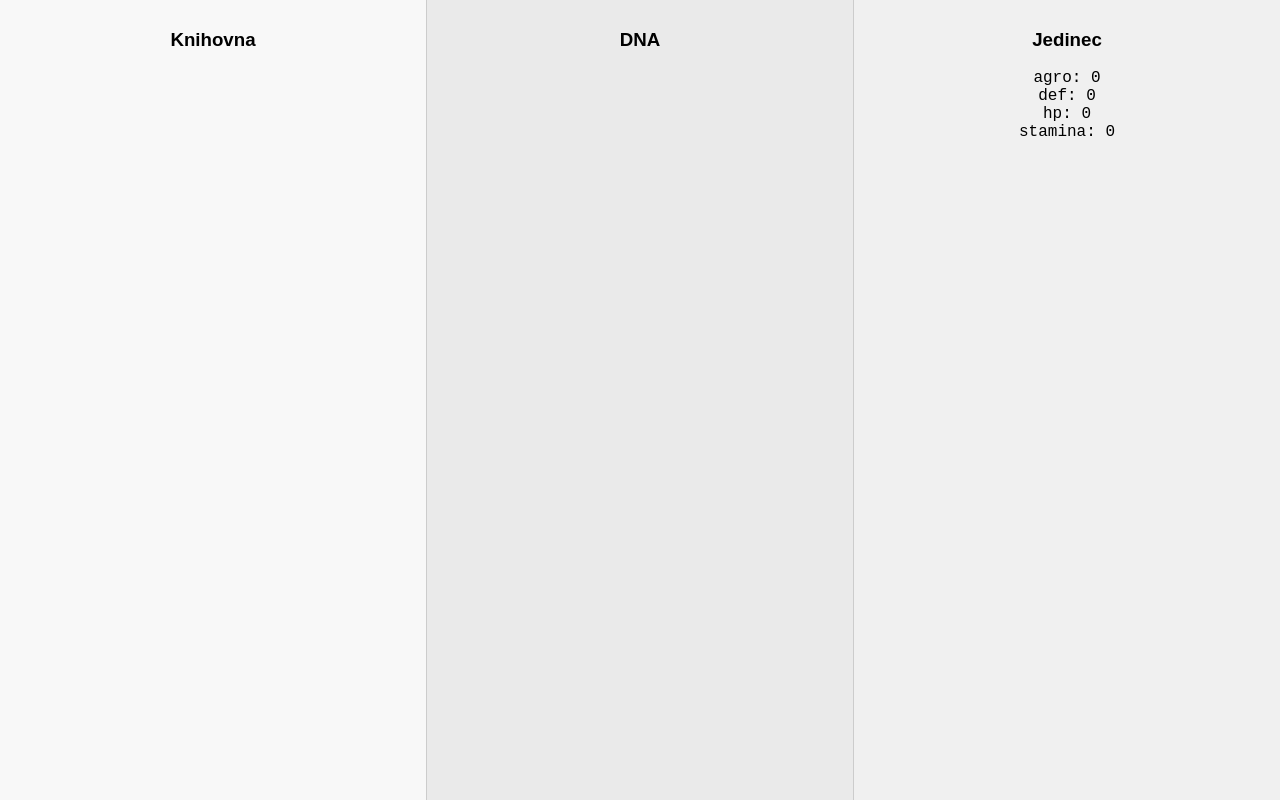
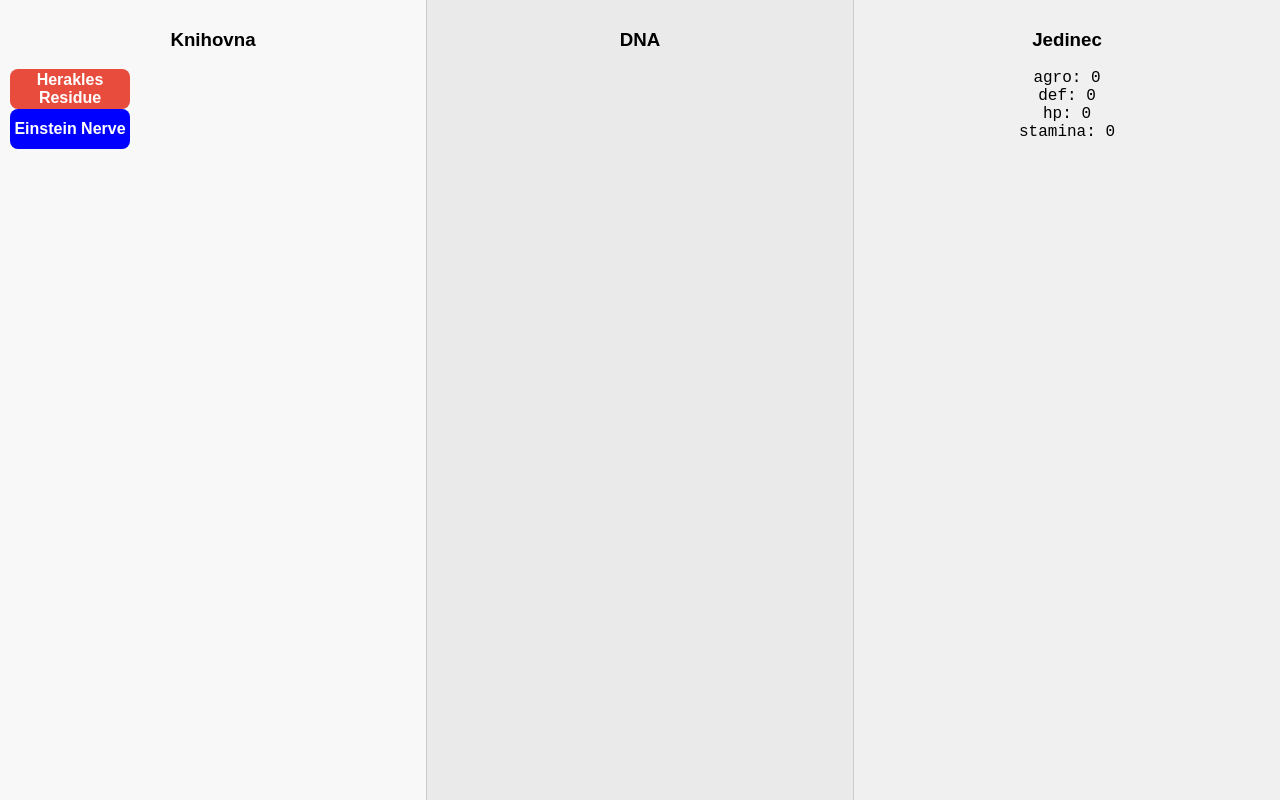
Before and after one commit to ViktorJakove/dnagame, a plain HTML site: page index.html in a window 1280 px wide. Drawn offline with Linux system fonts and the light colour scheme.

Commit message:
spawn bloku fix

```diff
--- a/block.js
+++ b/block.js
@@ -1,7 +1,8 @@
 export class Block{
 	/**
+   * @param {string} name
    * @param {color} color
-   * @param {number} helath
+   * @param {number} health
    * @param {number} defense
    * @param {number} stamina
    * @param {number} power
@@ -11,7 +12,8 @@ export class Block{
    * @param {number} pp
    * @param {string} description
    */
-	constructor(color ,health, defense, stamina, power, weight, aggression, intelligence, pp,description){
+	constructor(name, color, health, defense, stamina, power, weight, aggression, intelligence, pp,description){
+		this.name = name;
 		this.color = color;
 		this.health = health;
 		this.defense = defense;
@@ -23,5 +25,15 @@ export class Block{
 		this.pp = pp;
 		this.description = description || "No description provided";
 	}
+	toElement(draggable = true){
+		const div = document.createElement('div');
+		div.className = 'block';
+		div.style.backgroundColor = this.color;
+		div.textContent = this.name;
 
+		div.draggable = true;
+		div.addEventListener('dragstart',(e)=> {e.dataTransfer.setData('text/plain', JSON.stringify(this));});
+
+		return div;
+	}
 }
--- a/blockPresets.js
+++ b/blockPresets.js
@@ -1,6 +1,6 @@
 import { Block } from "./block.js";
 
 export const blockPresets = {
-  "Herakles residue" : new Block("#e74c3c", 0,2,1,10,5,5,1,0, "Hashtag: #herakles"),
-  "blok b" : new Block("blue",6,5,0,0,0,0,10,2, "tuzar knowledge type shizzz"),
+  "Herakles" : new Block("Herakles Residue", "#e74c3c", 0, 2, 1, 10, 5, 1, 5, 0, "Hashtag: #herakles"),
+  "b" : new Block("Einstein Nerve", "blue", 6, 5, 0, 0, 0, 10, 0, 2, "tuzar knowledge type shizzz"),
 }
--- a/builder.js
+++ b/builder.js
@@ -1,7 +1,12 @@
-import { blockPresets } from "./blockPresets";
+import { blockPresets } from "./blockPresets.js";
 
-const library = document.getElementById('library');
-const workspace = document.getElementById('workspace');
-const stats = document.getElementById('stats');
+document.addEventListener('DOMContentLoaded',()=>{
+    const library = document.getElementById('library');
+    const workspace = document.getElementById('workspace');
+    const stats = document.getElementById('stats');
 
-const blocks = [blockPresets["Herakles residue"], blockPresets["blok b"]];
+    const blocks = [blockPresets["Herakles"].toElement(), blockPresets["b"].toElement()];
+    blocks.forEach(blockdiv => {
+        library.appendChild(blockdiv);
+    })
+});
--- a/index.html
+++ b/index.html
@@ -23,6 +23,6 @@ hp: 0
 stamina: 0</pre>
     </div>
   </div>
-  <script src="builder.js"></script>
+  <script type="module" src="builder.js"></script>
 </body>
 </html>
--- a/style.css
+++ b/style.css
@@ -37,6 +37,15 @@ body {
   font-size: 16px;
 }
 
+#tooltip{
+  position: absolute;
+  display: none;
+  background: #fff;
+  border: 1px solid #ccc;
+  padding: 8px;
+  z-index: 1000;
+}
+
 .block {
   width: 120px;
   height: 40px;
```
